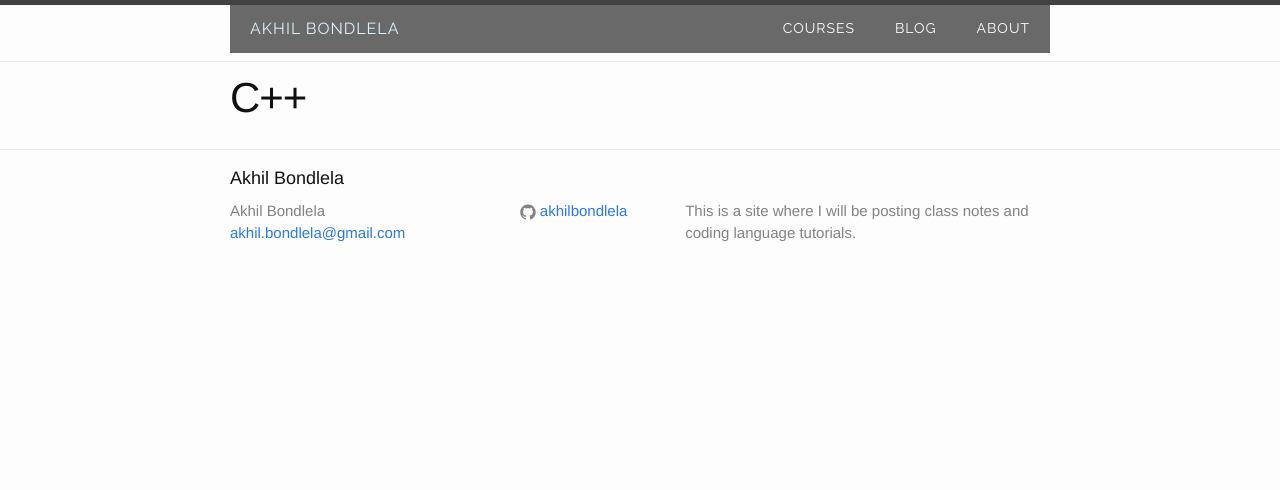
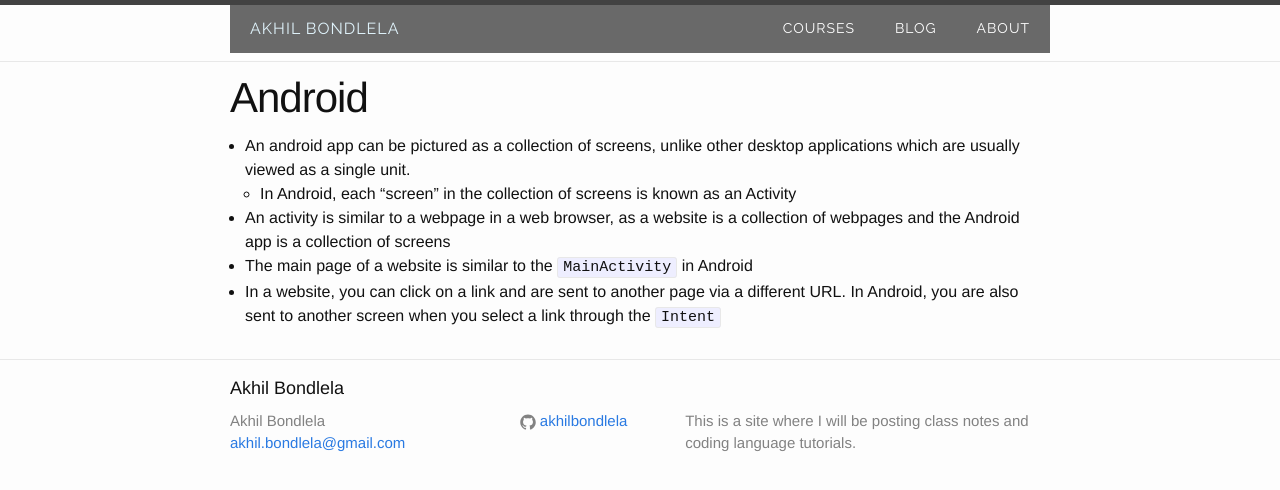
Before and after one commit to akhilbond/akhilbond.github.io, a Jekyll site: the page built from Courses/android/notes.md, in a window 1280 px wide. Shown: the top 490 px of the page. Built offline with Jekyll 4.4.1, drawn with Linux system fonts in a browser that asks for light colours.

Commit message:
Android Updates

````diff
--- a/Courses/android/notes.md
+++ b/Courses/android/notes.md
@@ -1,5 +1,12 @@
 ---
 layout: page
-title: C++
+title: Android
 permalink: /Courses/android/
 ---
+
+- An android app can be pictured as a collection of screens, unlike other desktop applications which are usually viewed as a single unit.
+  - In Android, each "screen" in the collection of screens is known as an Activity
+
+- An activity is similar to a webpage in a web browser, as a website is a collection of webpages and the Android app is a collection of screens
+- The main page of a website is similar to the ```MainActivity``` in Android
+- In a website, you can click on a link and are sent to another page via a different URL. In Android, you are also sent to another screen when you select a link through the ```Intent```
````
